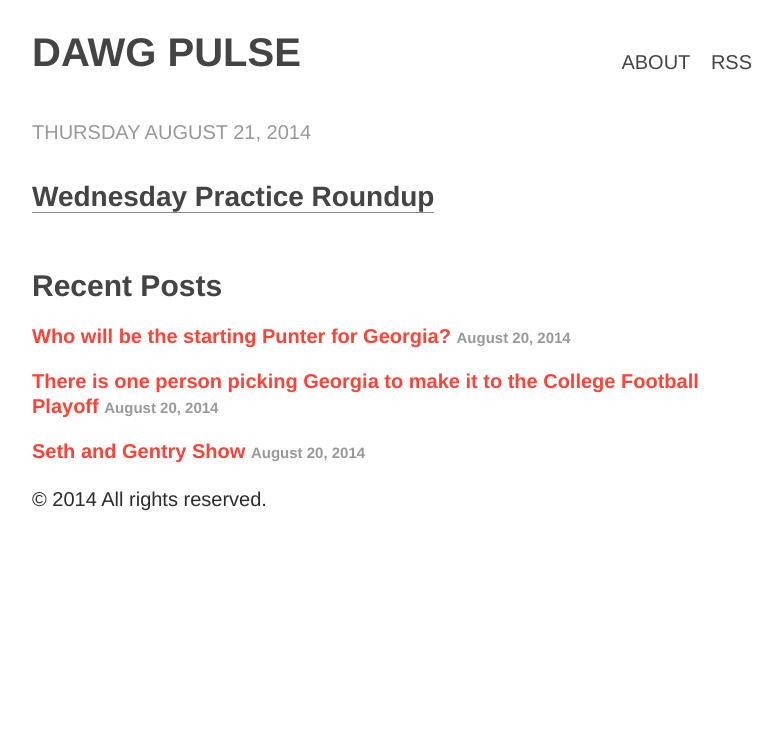
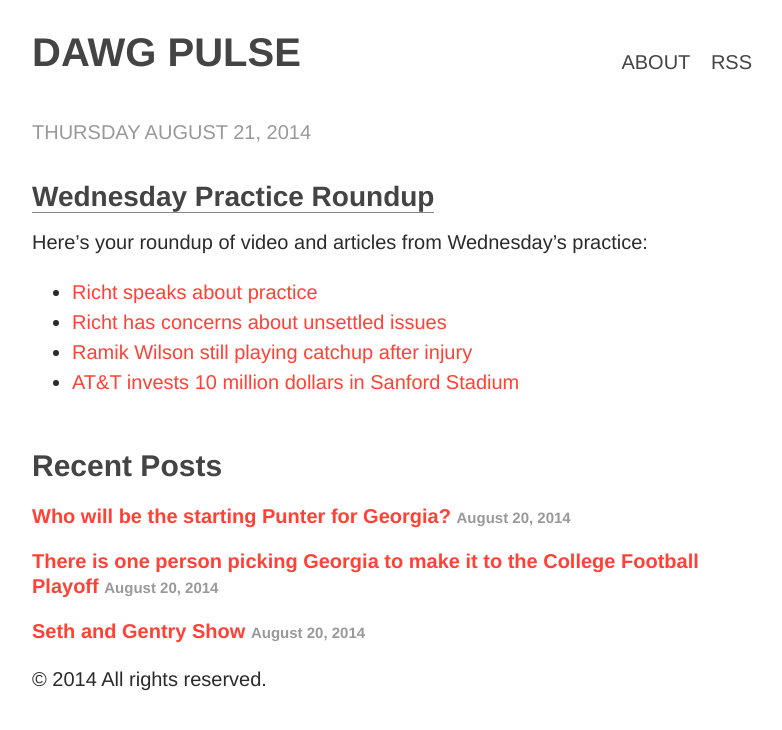
Before and after one commit to dawgpulse/dawgpulse.github.io, a Jekyll site: the page built from _posts/2014-08-21-wednesday-practice-roundup.markdown, in a window 1280 px wide. Shown: the top 730 px of the page, without its empty margins (248-1030 px from the left). Built offline with Jekyll 4.4.1, drawn with Linux system fonts in a browser that asks for light colours.

Commit message:
new post

```diff
--- a/_posts/2014-08-21-wednesday-practice-roundup.markdown
+++ b/_posts/2014-08-21-wednesday-practice-roundup.markdown
@@ -11,3 +11,9 @@ author:
   first_name: Dawg Pulse
   last_name: Dawg Pulse
 ---
+Here's your roundup of video and articles from Wednesday's practice:
+
+* [Richt speaks about practice](https://www.youtube.com/watch?v=Nn5By-nN_pY)
+* [Richt has concerns about unsettled issues](http://on-ajc.com/1tn7JWY)
+* [Ramik Wilson still playing catchup after injury](http://bit.ly/1tn61Vp)
+* [AT&T invests 10 million dollars in Sanford Stadium](http://on-ajc.com/1oSKGE3)
```
